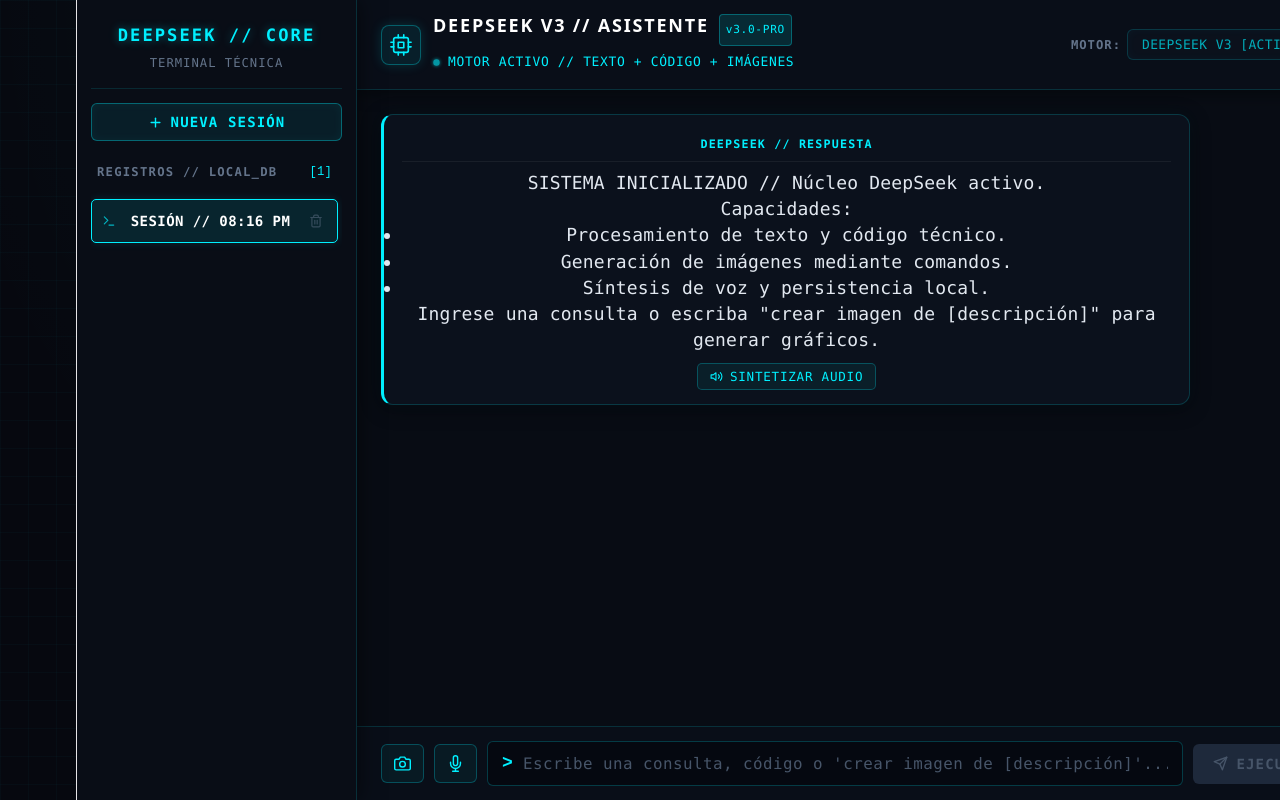
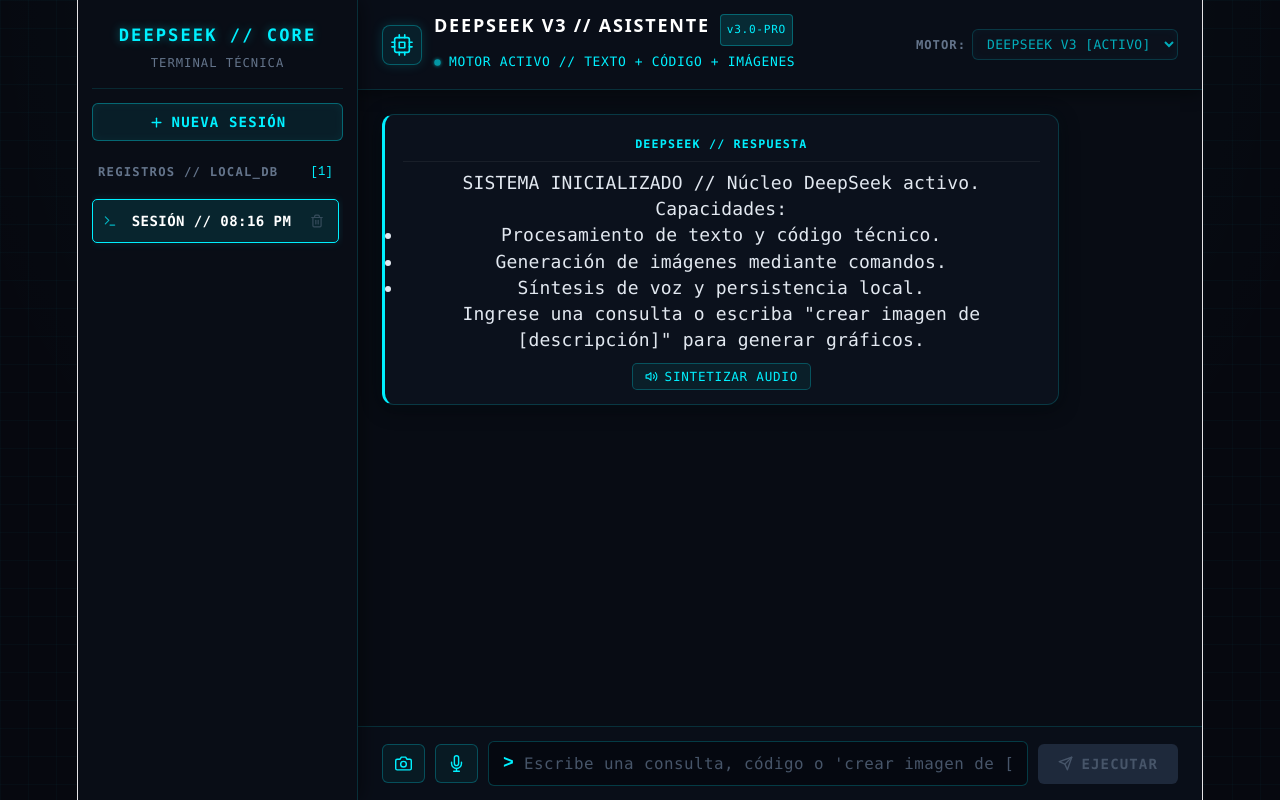
Before and after one commit to andrestroy23/asistente-feria, a React (Vite) app: page / in a window 1280 px wide. Built offline with nearby package versions, Linux system fonts and the light colour scheme.

Commit message:
renderizafo

```diff
--- a/src/App.css
+++ b/src/App.css
@@ -27,6 +27,8 @@ html {
 .layout-container {
   display: flex;
   width: 100vw;
+  width: 100%;
+  max-width: 100vw;
   height: 100vh;
   height: 100dvh;
   overflow: hidden;
@@ -38,6 +40,8 @@ html {
    -------------------------------------------------------------------------- */
 .sidebar {
   width: 280px;
+  max-width: 80vw;
+  /* Evita que ocupe toda la pantalla si el móvil es muy pequeño */
   background: #090d16;
   border-right: 1px solid rgba(0, 240, 255, 0.15);
   display: flex;
```
